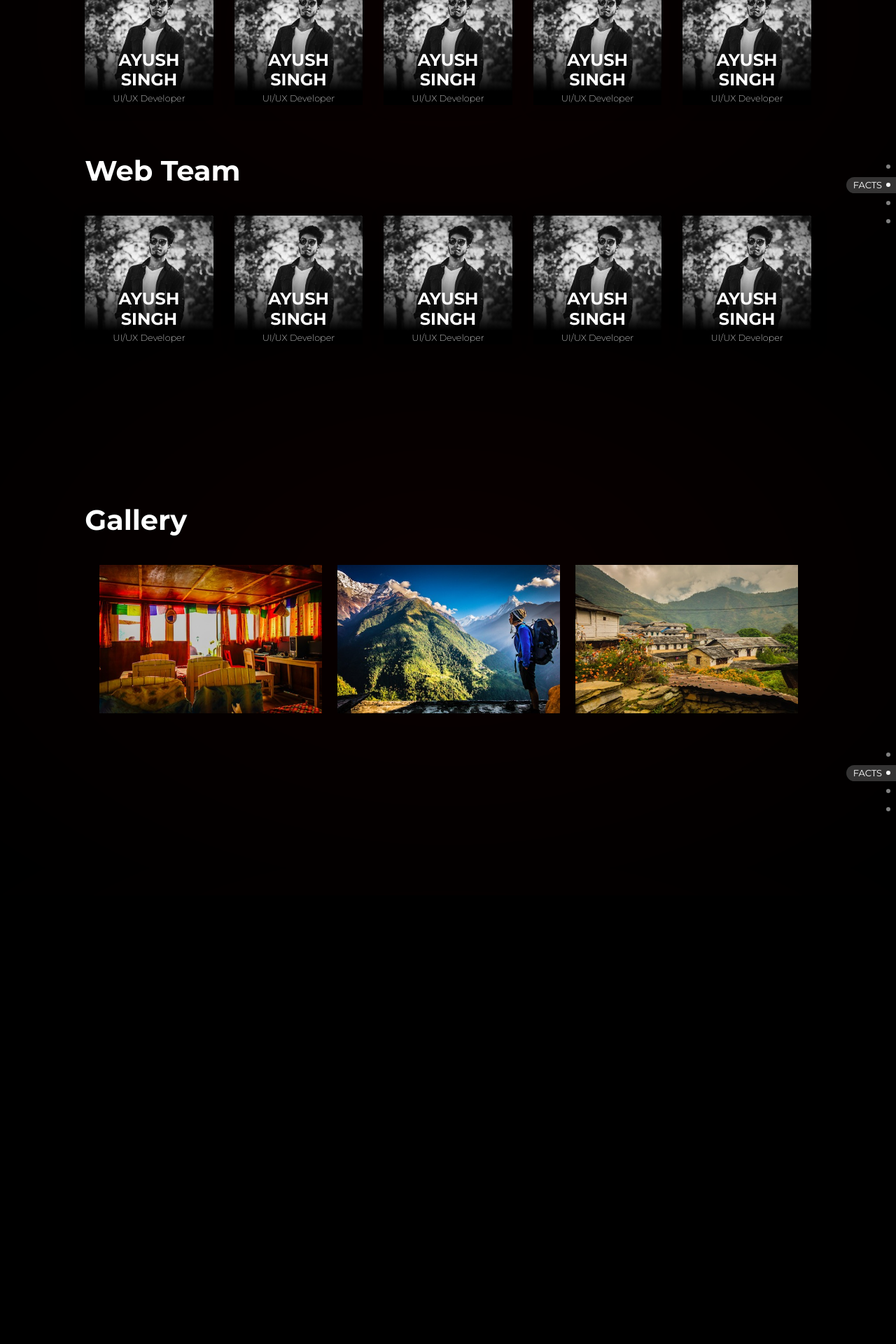
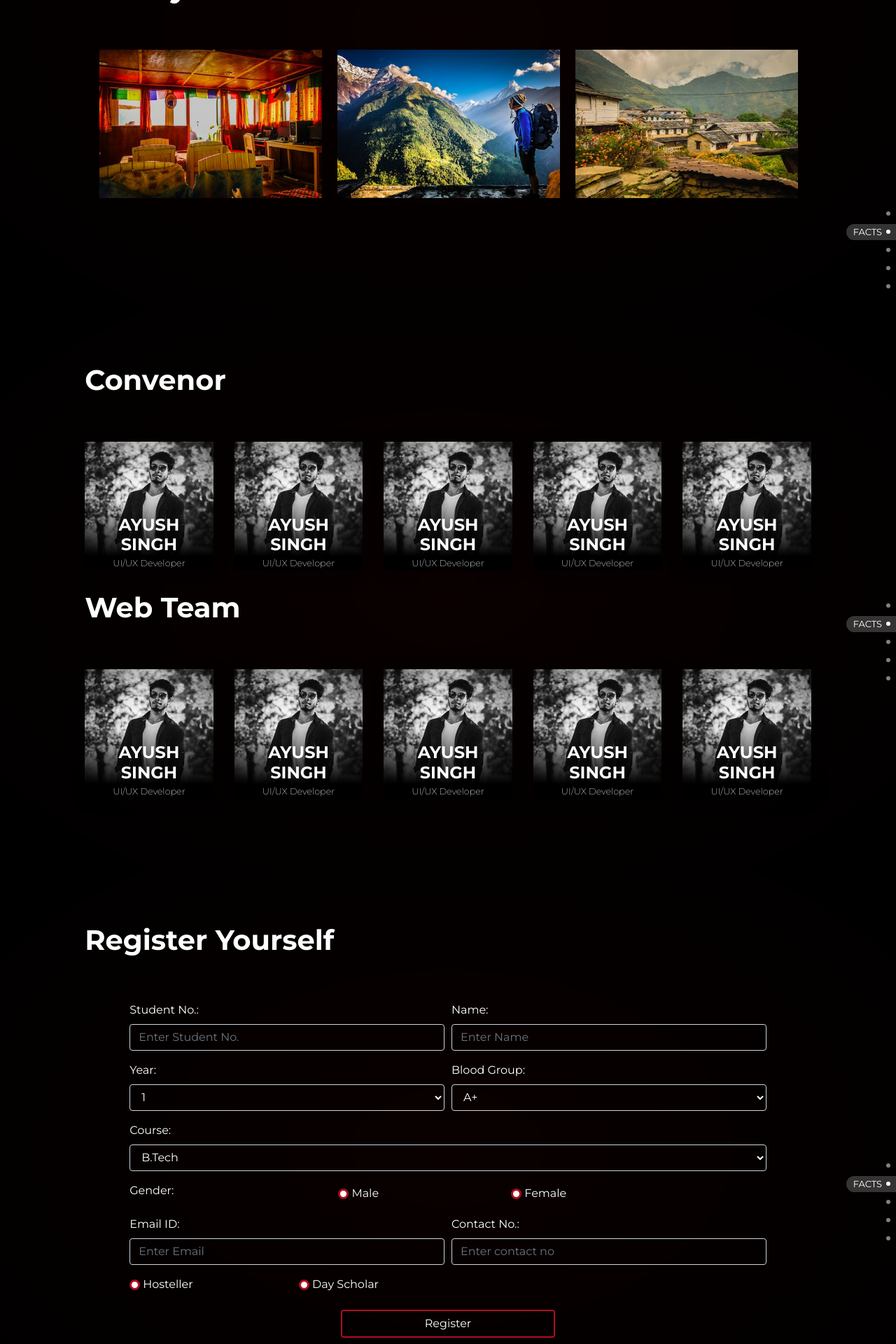
Before and after one commit to ayush013/Blood-Donation, a PHP site: page / in a window 1280 px wide. Shown: the part 1960-3880 px from the top of the page at 70% size. Before the commit the page ends 3119 px from the top, so only its background shows below. Run offline with PHP 8.4, Linux system fonts and the light colour scheme.

Commit message:
integrated registration

```diff
--- a/css/styles.css
+++ b/css/styles.css
@@ -42,7 +42,7 @@
     font-weight: 600;
     text-align: center;
     display: block;
-    padding-top: 37vh;
+    padding-top: 32vh;
     text-transform: uppercase;
 }
 
@@ -104,7 +104,7 @@
 }
 
 .container {
-	padding: 0 4vw;
+	padding: 5vh 4vw;
 }
 
 .slick-slide {
@@ -252,7 +252,7 @@
 
 .sectionheading {
 	font-weight: bold;
-	margin: 5vh 0;
+	margin: 0 0 8vh 0;
 }
 
 #svgbeat {
@@ -261,3 +261,90 @@
 	left: 0;
 	z-index: -1;
 }
+
+#svgoverlay {
+    background: radial-gradient(ellipse at center, rgba(0,0,0,0) 28%, rgba(0,0,0,1) 80%) no-repeat fixed center;
+	position: absolute;
+	height: 100vh;
+	width: 100%;
+	top: 0;
+	left: 0;
+}
+
+.form {
+	padding: 0 5vw 5vh 5vw;
+
+}
+.form-control{
+	background: transparent;
+	color:#fff;
+}
+
+.form-control:focus{
+	background:transparent;
+	outline:none !important;
+	border:1px solid #af0e20;
+	box-shadow: 0 0 10px #af0e20;
+}
+option{
+    background-color:rgb(25,0,0);
+    color:#fff;
+}
+
+.btn{
+	border-radius: none;
+    background-color:transparent;
+    color: #fff;
+	border:2px solid #af0e20;
+	overflow: hidden;
+	transition: 0.5s;
+	margin-top: 3vh;
+}
+
+.btn:after{
+    content: '';
+    width: 0px;
+    height: 120%;
+    position: absolute;
+    left: -10%;
+    bottom: 0;
+    background-color: #af0e20;
+    transform: skewX(15deg);
+    z-index: -1;
+    transition: .5s;
+}
+.btn:hover{
+            cursor: pointer;
+            color:#fff;
+        }
+
+.btn:hover:after{
+            left: -10%;
+            width: 120%;
+        }
+
+input[type='radio']{
+    display: none;
+}
+input[type='radio'] + .form-check-label span{
+    display:inline-block;
+    width:15px;
+    height:15px;
+    margin:-1px 4px 0 0;
+    vertical-align:middle;
+    cursor:pointer;
+    border:3px solid #af0e20;
+    -moz-border-radius:  50%;
+    border-radius:  50%;
+    background-color:#fff;
+}
+input[type="radio"]:checked + .form-check-label span{
+     background-color:#141414;
+}
+input[type="radio"] + .form-check-label span,
+input[type="radio"]:checked + .form-check-label span {
+  -webkit-transition:background-color 0.1s linear;
+  -o-transition:background-color 0.1s linear;
+  -moz-transition:background-color 0.1s linear;
+  transition:background-color 0.1s linear;
+}
--- a/index.html
+++ b/index.html
@@ -138,6 +138,7 @@
 
 <div class="section-scroll scrollable-section landing container" data-section-title="Home">
 
+  <div id="svgoverlay"></div>
   <img src="assets/beatbg.svg" id="svgbeat">
   <span id="landingtitle" class="wow fadeIn" data-wow-delay="0.5s">Blood Donation Camp</span>
   <span id="landingdate" class="wow fadeIn" data-wow-delay="0.5s">21<sup>st</sup> FEBRUARY 2018</span>
@@ -228,6 +229,19 @@
         <span id="typedfact"></span> <span class="cursor"></span>
       </div>
   </div>
+  </div>
+
+</div>
+
+<div class="section-scroll scrollable-section gallery container" data-section-title="Gallery">
+
+  <h1 class="sectionheading wow fadeIn" data-wow-delay="0.5s">Gallery</h1>
+
+  <div id="gallery" class="wow fadeIn" data-wow-delay="0.5s">
+    <div><img src="assets/gallery/1.jpg" class="img-fluid"></div>
+    <div><img src="assets/gallery/2.jpg" class="img-fluid" ></div>
+    <div><img src="assets/gallery/3.jpg" class="img-fluid"></div>
+    <div><img src="assets/gallery/4.jpg" class="img-fluid"></div>
   </div>
 
 </div>
@@ -357,18 +371,106 @@
   </div>
 </div>
 
-<div class="section-scroll scrollable-section gallery container" data-section-title="Gallery">
+<div class="section-scroll scrollable-section register container" data-section-title="Registration">
 
-  <h1 class="sectionheading wow fadeIn" data-wow-delay="0.5s">Gallery</h1>
+  <h1 class="sectionheading wow fadeIn" data-wow-delay="0.5s">Register Yourself</h1>
+    <form id="registration_form">
+      <div class="form">
+      <div class="form-row">
+        <div class="form-group col-md-6">
+          <label for="student_no.">Student No.:</label>
+          <input type="text" class="form-control" id="student_no." placeholder="Enter Student No.">
+          <span id="err_student_no."></span>
+        </div>
+        <div class="form-group col-md-6">
+          <label for="name">Name:</label>
+          <input type="text" class="form-control" id="name" placeholder="Enter Name">
+          <span id="err_name"></span>
+        </div>
+      </div>
+      <div class="form-row">
 
-  <div id="gallery" class="wow fadeIn" data-wow-delay="0.5s">
-    <div><img src="assets/gallery/1.jpg" class="img-fluid"></div>
-    <div><img src="assets/gallery/2.jpg" class="img-fluid" ></div>
-    <div><img src="assets/gallery/3.jpg" class="img-fluid"></div>
-    <div><img src="assets/gallery/4.jpg" class="img-fluid"></div>
-  </div>
+        <div class="form-group col-md-6">
+          <label for="year">Year:</label>
+          <select id="year" class="form-control">
+            <option selected>1</option>
+            <option>2</option>
+            <option>3</option>
+            <option>4</option>
+          </select>
+        </div>
+        <div class="form-group col-md-6 ">
+          <label for="blood-group">Blood Group:</label>
+          <select id="blood-group" class="form-control">
+            <option selected>A+</option>
+            <option>A-</option>
+            <option>AB+</option>
+            <option>AB-</option>
+            <option>B+</option>
+            <option>B-</option>
+            <option>O+</option>
+            <option>O-</option>
+            <option>Don't Know</option>
+          </select>
+        </div>
+      </div>
+      <div class="form-row">
+
+        <div class="form-group col-md-12">
+          <label for="Course">Course:</label>
+          <select id="Course" class="form-control">
+            <option selected>B.Tech</option>
+            <option>M.Tech</option>
+            <option>MBA</option>
+            <option>MCA</option>
+          </select>
+        </div>
+
+      </div>
+      <div class="form-row">
+          <div class="form-group col-md-12">
+            <div class="row">
+          <label class="col-md-4">Gender:</label>
+            <div class="form-check form-check-inline col-md-3">
+          <input class="form-check-input" type="radio" name="inlineRadioOptions" id="male" value="male">
+          <label class="form-check-label" for="male"><span></span>Male</label>
+          </div>
+          <div class="form-check form-check-inline col-md-3">
+          <input class="form-check-input" type="radio" name="inlineRadioOptions" id="female" value="female">
+          <label class="form-check-label" for="female"><span></span>Female</label>
+          </div>
+      </div>
+          </div>
+      </div>
+      <div class="form-row">
+        <div class="form-group col-md-6">
+          <label for="email" >Email ID:</label>
+          <input id="email" type="email" placeholder="Enter Email" class="form-control">
+          <span id="err_email"></span>
+        </div>
+        <div class="form-group col-md-6">
+          <label for="contact_number" >Contact No.:</label>
+          <input id="contact_number" type="tel" placeholder="Enter contact no" class="form-control">
+          <span id="err_contact_number"></span>
+        </div>
+      </div>
+      <div class="form-row">
+        <div class="form-check form-check-inline col-md-3">
+          <input class="form-check-input" type="radio" name="inlineRadioOption" id="Hosteller" value="Hosteller">
+          <label class="form-check-label" for="Hosteller"><span></span>Hosteller</label>
+      </div>
+      <div class="form-check form-check-inline col-md-5">
+          <input class="form-check-input" type="radio" name="inlineRadioOption" id="day_scholar" value="Day Scholar">
+          <label class="form-check-label" for="day_scholar"><span></span>Day Scholar</label>
+      </div>
+      </div>
+      <div class="form-row justify-content-center">
+      <button type="submit" class="btn col-md-4" >Register</button>
+    </div>
+     </form>
 
 </div>
+
 
 <link href="https://fonts.googleapis.com/css?family=Montserrat:200,400,700" rel="stylesheet">
 <script type="text/javascript" src="js/jquery.min.js"></script>
```
Also changed, not shown: assets/beatbg.svg, assets/bloodcell.png.
